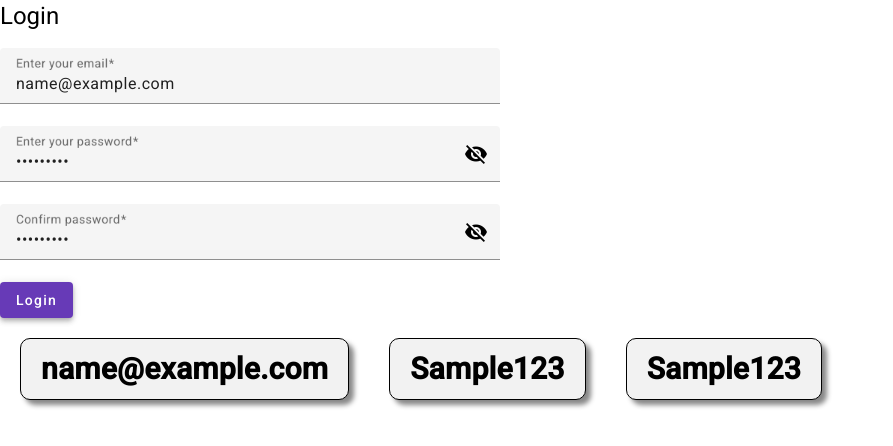
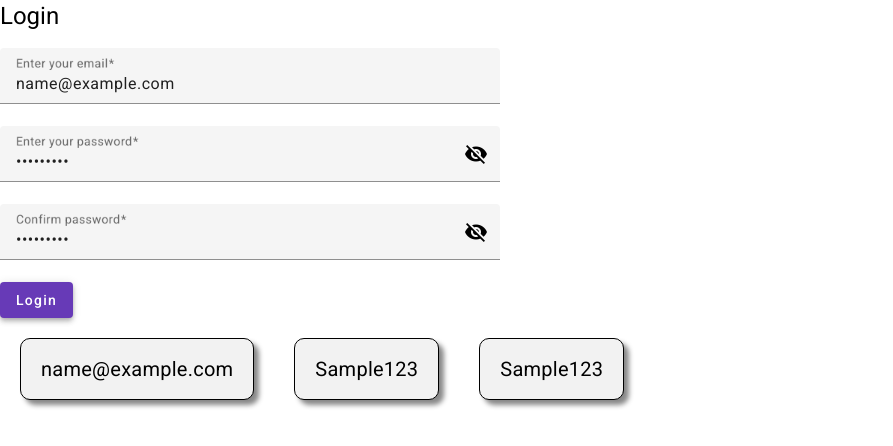
Before and after one commit to if22b151/Angular_TS_App, an Angular app: page / in a window 1280 px wide. Both pictures are taken after typing "name@example.com", "Sample123", "Sample123" into the empty fields and a click on the button "Login". Shown: the top 446 px of the page, without its empty margins (0-893 px from the left). Built offline with nearby package versions, Linux system fonts and the light colour scheme.

Commit message:
last push

```diff
--- a/src/app/app.component.css
+++ b/src/app/app.component.css
@@ -1,12 +1,10 @@
 span {
     display: inline-block;
-    font-size: 30px;
-    font-weight: bold;
+    font-size: 20px;
     cursor: pointer;
 }
 
 .output{
-    font-weight: bold;
     text-align: center;
     margin-top: 20px;
     margin-bottom: 20px;
--- a/src/app/app.component.html
+++ b/src/app/app.component.html
@@ -1,4 +1,4 @@
 <h1>{{title}}</h1>
 <app-login (loginEvent)="toOutput($event)"></app-login>
-<strong><span class="output" *ngFor="let item of outputarr">{{item}}<br></span></strong>
+<span class="output" *ngFor="let item of outputarr">{{item}}<br></span>
 <router-outlet></router-outlet>
--- a/src/app/login/login.component.ts
+++ b/src/app/login/login.component.ts
@@ -12,7 +12,6 @@ export class LoginComponent implements OnInit {
   //email validation
   email = new FormControl('', [Validators.required, Validators.email]);
   hide = true;
-
 
   constructor() { }
 
```
